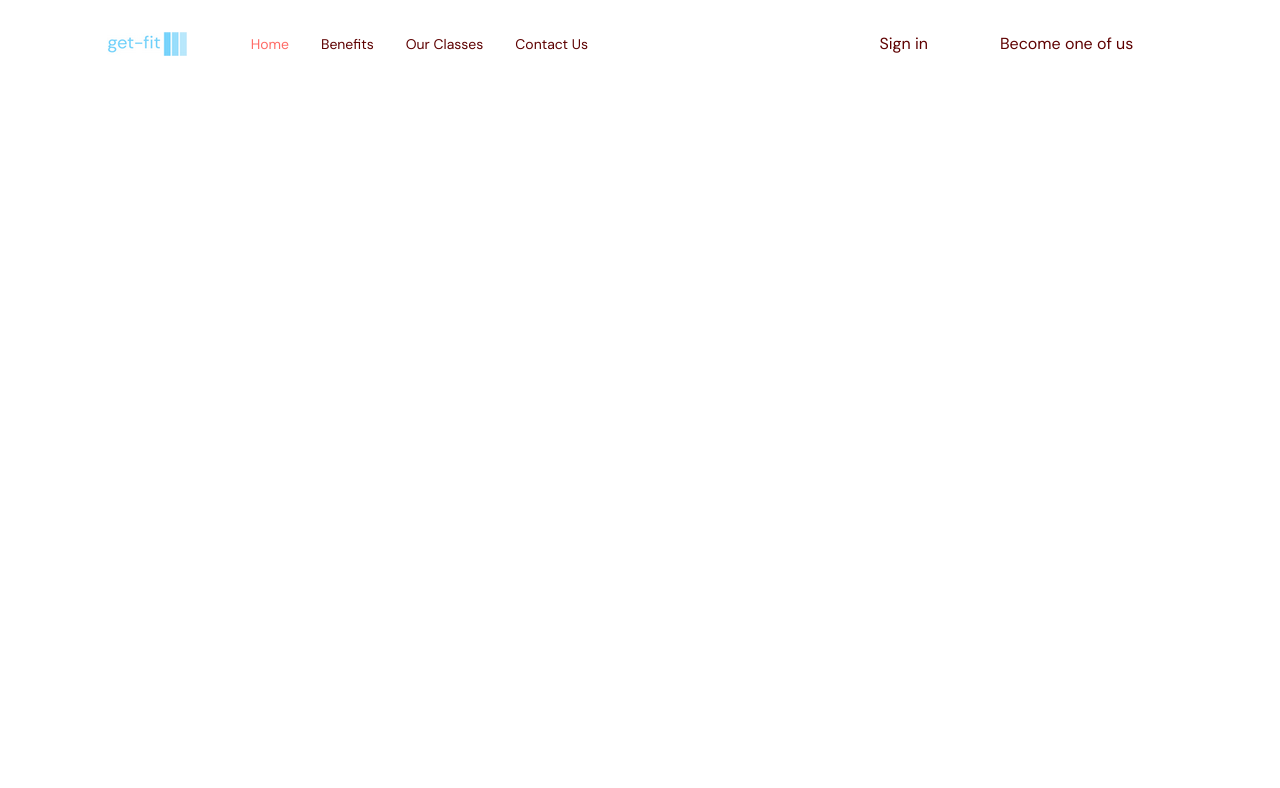
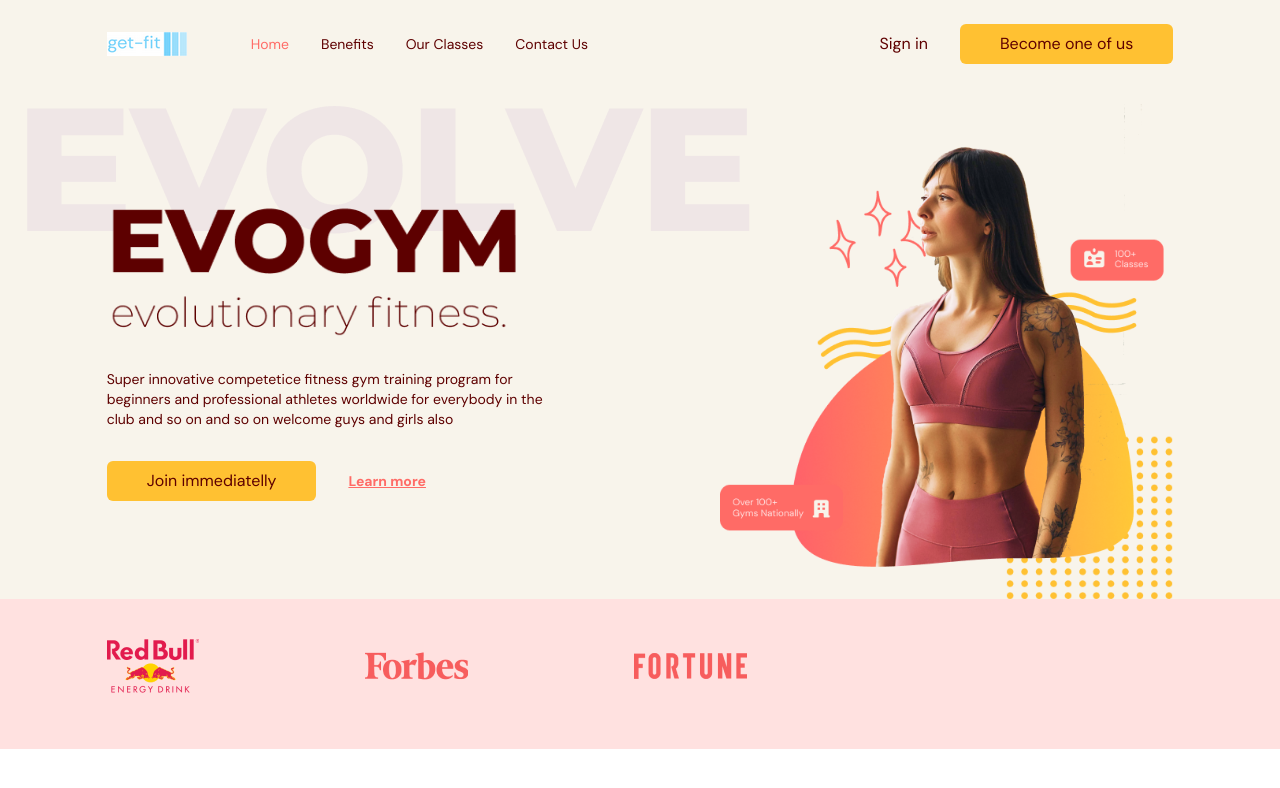
Before and after one commit to PeterZabila/get-fit, a React (Vite) app: page / in a window 1280 px wide. Shown: the top 788 px of the page. Built offline with nearby package versions, Linux system fonts and the light colour scheme.

Commit message:
home page done

```diff
--- a/src/App.tsx
+++ b/src/App.tsx
@@ -1,7 +1,7 @@
 import { useState, useEffect } from "react";
 import { Navbar } from "@/scenes/navbar";
 import { SelectedPage } from '@/shared/types';
-
+import Home from '@/scenes/home'
 
 function App() {
 const [selectedPage, setSelectedPage] = useState<SelectedPage>(SelectedPage.Home)
@@ -25,6 +25,7 @@
          selectedPage={selectedPage}
          setSelectedPage={setSelectedPage}
       />
+      <Home setSelectedPage={setSelectedPage}/>
     </div>
   )
 }
--- /dev/null
+++ b/src/scenes/home/index.tsx
@@ -0,0 +1,75 @@
+import useMediaQuery from "@/hooks/useMediaQuery";
+import { SelectedPage } from "@/shared/types";
+import ActionButton from "@/shared/ActionButton";
+import HomePageText from "@/assets/HomePageText.png";
+import HomePageGraphic from "@/assets/HomePageGraphic.png";
+import SponsorRedBull from "@/assets/SponsorRedBull.png";
+import SponsorForbes from "@/assets/SponsorForbes.png";
+import SponsorFortune from "@/assets/SponsorFortune.png";
+import AnchorLink from "react-anchor-link-smooth-scroll";
+import { motion } from "framer-motion";
+
+type Props = {
+    setSelectedPage: (value: SelectedPage) => void;
+}
+
+const Home = ({setSelectedPage}: Props) => {
+
+const isAboveMediumScreens = useMediaQuery("(min-width: 1060px)")
+    return (
+        <section id="home"
+            className="gap-16 bg-gray-20 py-10 md:h-full md:pb-0"
+        >
+            {/* IMAGE MAIN HEADE */}
+            <div className="md:flex mx-auto w-5/6 items-center justify-center md:h-5/6">
+                {/* MAIN HEADER */}
+                <div className="z-10 mt-32 md:basis-3/5">
+                    {/* HEADING */}
+                    <div className="md:-mt-20">
+                    <div className="relative">
+                <div
+                    className="before:absolute before:-top-20  before:-left-20 before:z-[-1]            md:before:content-evolvetext">
+                    <img alt="home-page-text" src={HomePageText} />
+                </div>
+                </div>
+                        <p className="mt-8 text-sm">Super innovative competetice fitness gym training program for beginners and professional athletes worldwide for everybody in the club and so on and so on  welcome guys and girls also</p>
+                    </div>
+                    {/* ACTIONS */}
+                    <div className="mt-8 flex items-center gap-8">
+                        <ActionButton setSelectedPage={setSelectedPage}>
+                            Join immediatelly
+                        </ActionButton>
+                        <AnchorLink
+                            className="text-sm font-bold text-primary-500 underline hover:text-secondary-500"
+                            onClick={() => setSelectedPage(SelectedPage.ContactUs)}
+                            href={`#${SelectedPage.ContactUs}`}
+                        >
+                            <p>Learn more</p>
+                        </AnchorLink>
+                    </div>
+                </div>
+                {/* IMAGE */}
+                <div className="flex basis-3/5 justify-center md:z-10 md:ml-40 md:mt-16 md:justify-items-end">
+                    <img src={HomePageGraphic} alt="home-pageGraphic" />
+                </div>
+            </div>
+            {/* SPONSORS */}
+            {isAboveMediumScreens &&
+                (
+                    <div className="h-[150px] w-full bg-primary-100 py-10">
+                        <div className="mx-auto w-5/6">
+                            <div className="flex w-3/5 items-center justify-between gap-8">
+                                <img src={SponsorRedBull} alt="rb-sp" />
+                                <img src={SponsorForbes} alt="fb-sp" />
+                                <img src={SponsorFortune} alt="ft-sp" />
+                            </div>
+                        </div>
+                    </div>
+                )
+            }
+
+        </section>
+    )
+}
+
+export default Home
--- a/src/scenes/navbar/index.tsx
+++ b/src/scenes/navbar/index.tsx
@@ -1,4 +1,4 @@
-import { useState, useEffect } from "react";
+import { useState } from "react";
 import { Bars3Icon, XMarkIcon } from '@heroicons/react/24/solid';
 import { SelectedPage } from '@/shared/types';
 import Logo from '@/assets/Logo.png';
--- a/src/shared/ActionButton.tsx
+++ b/src/shared/ActionButton.tsx
@@ -10,7 +10,7 @@
 const ActionButton = ({children, setSelectedPage}: Props) => {
     return (
         <AnchorLink
-            className='rounded-md gb-secondary-500 px-10 py-2 hover:bg-primary-500 hover:text-white'
+            className='rounded-md bg-secondary-500 px-10 py-2 hover:bg-primary-500 hover:text-white'
             onClick={() => setSelectedPage(SelectedPage.ContactUs)}
             href={`#${SelectedPage.ContactUs}`}
         >
```
